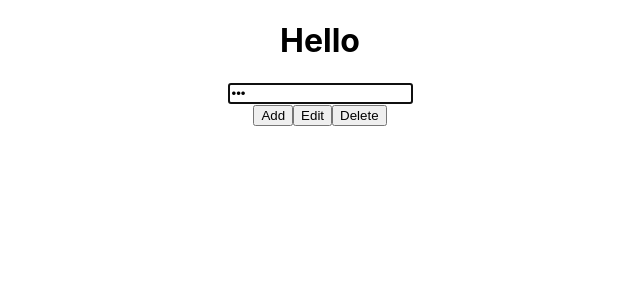
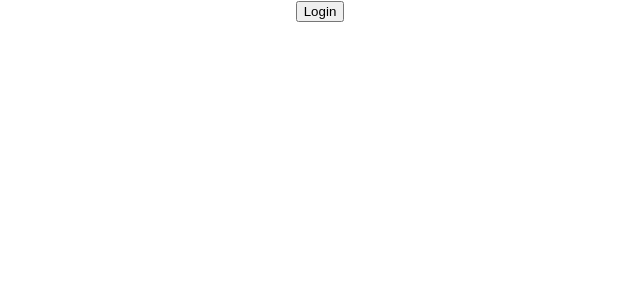
Before and after one commit to Michaelha1808/React-super, a React (Create React App) app in the folder Caidatmoitruong/beginer/: page / in a window 1280 px wide. Shown: the top 300 px of the page, without its empty margins (320-960 px from the left). Built offline with nearby package versions, Linux system fonts and the light colour scheme.

Commit message:
Render có điều kiện

```diff
--- a/Caidatmoitruong/beginer/src/App.js
+++ b/Caidatmoitruong/beginer/src/App.js
@@ -4,6 +4,7 @@ import Clock from './Clock'
 import BareInput from './BareInput'
 import Layout from './Layout'
 import BareButton from './BareButton'
+import LoginControl from './LoginControl'
 
 
 function App() {
@@ -16,11 +17,13 @@ function App() {
       <button onClick={() => setVisible(false)} >Hide clock component</button>
 
       {visible && <Clock name={name} />} */}
-      <Layout>
+      {/* <Layout>
         <h1>Hello</h1>
         <BareInput type='password' value='100' autoFocus className='input-control' onChange={() => { }} />
         <BareButton />
-      </Layout>
+      </Layout> */}
+
+      <LoginControl hidden={false} />
     </div>
   )
 }
--- /dev/null
+++ b/Caidatmoitruong/beginer/src/LoginControl.jsx
@@ -0,0 +1,43 @@
+import React from 'react'
+
+class LoginButton extends React.Component {
+  render() {
+    return <button onClick={this.props.onClick}>Login</button>
+  }
+}
+class LogoutButton extends React.Component {
+  render() {
+    return <button onClick={this.props.onClick}>Logout</button>
+  }
+}
+
+class LoginControl extends React.Component {
+  constructor(props) {
+    super(props)
+    this.state = { isLoggedIn: false }
+  }
+  handleLogin = () => {
+    this.setState({
+      isLoggedIn: true
+    })
+  }
+  handleLogout = () => {
+    this.setState({
+      isLoggedIn: false
+    })
+  }
+  render() {
+    const { isLoggedIn } = this.state
+    const { hidden } = this.props
+    if (hidden) {
+      return null
+    }
+    return (
+      <div className='login-control'>
+        {isLoggedIn ? <LogoutButton onClick={this.handleLogout} /> : <LoginButton onClick={this.handleLogin} />}
+      </div>
+    )
+  }
+}
+
+export default LoginControl
```
